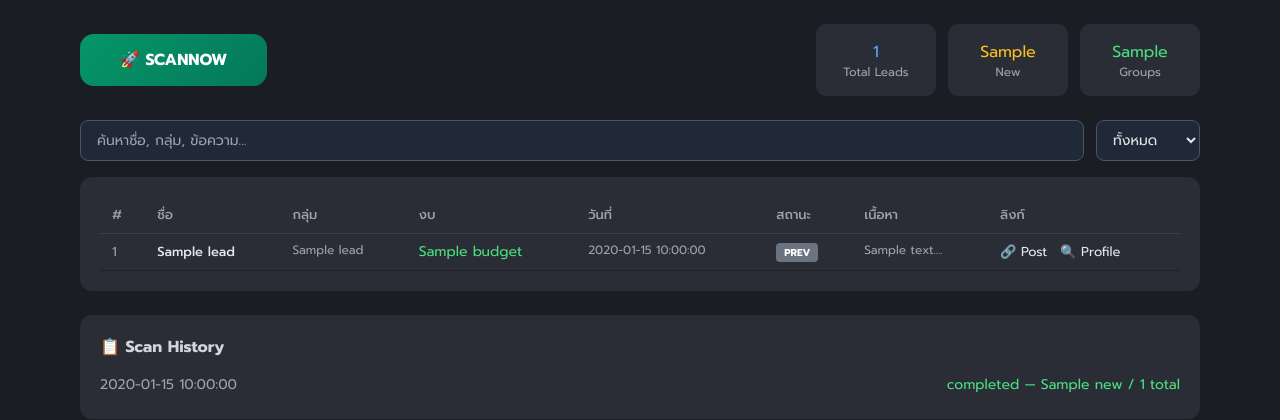
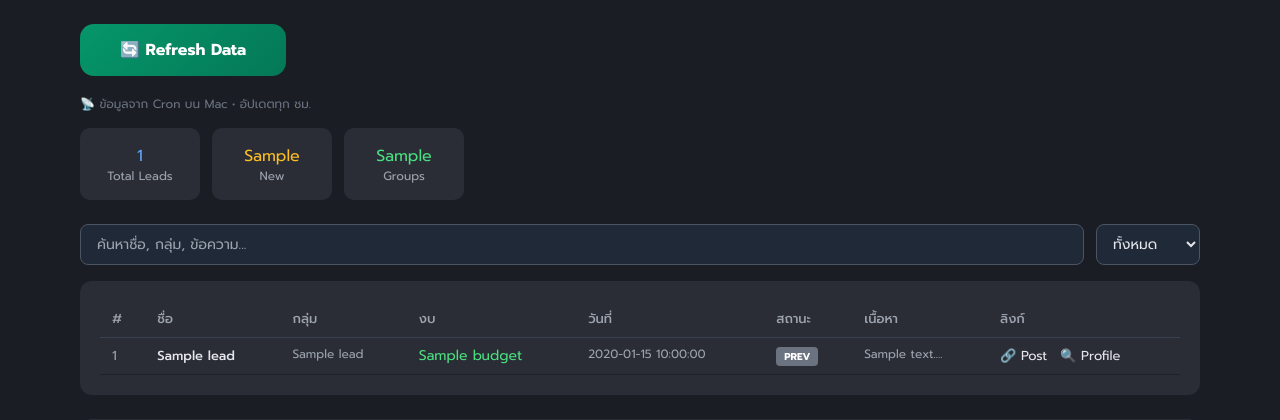
Before and after one commit to bookkoob29/scannow-web, a Python web app: template templates/dashboard.html in a window 1280 px wide. Shown: the part 53-473 px from the top of the page. Run offline with Jinja, Linux system fonts and the light colour scheme; the template is opened without the code that fills it: most values are stand-ins (such as "Sample title", 1, 10 or a date in 2020); some libraries are stand-ins or nearby versions.

Commit message:
Fix: change SCANNOW button to Refresh Data (hybrid flow)

```diff
--- a/templates/dashboard.html
+++ b/templates/dashboard.html
@@ -50,9 +50,10 @@
     <div class="max-w-6xl mx-auto px-4 py-6">
         <!-- Scan Button + Stats -->
         <div class="flex flex-wrap items-center justify-between gap-4 mb-6">
-            <button id="scan-btn" class="scan-btn" onclick="triggerScan()">
-                🚀 SCANNOW
+            <button id="scan-btn" class="scan-btn" onclick="refreshData()" title="ข้อมูลมาจาก Cron บน Mac ของคุณ — อัปเดตอัตโนมัติทุกชั่วโมง">
+                🔄 Refresh Data
             </button>
+            <div class="text-gray-500 text-xs mt-1 w-full">📡 ข้อมูลจาก Cron บน Mac • อัปเดตทุก ชม.</div>
             <div class="flex flex-wrap gap-3">
                 <div class="stat-box"><div class="stat-number text-blue-400">{{ stats.total_leads }}</div><div class="text-gray-400 text-xs">Total Leads</div></div>
                 <div class="stat-box"><div class="stat-number text-amber-400">{{ stats.new_leads }}</div><div class="text-gray-400 text-xs">New</div></div>
@@ -145,24 +146,12 @@
             setTimeout(() => t.classList.remove('show'), 3000);
         }
 
-        async function triggerScan() {
+        async function refreshData() {
             const btn = document.getElementById('scan-btn');
             btn.disabled = true; btn.classList.add('running');
-            btn.textContent = '⏳ กำลังสแกน...';
-            try {
-                const resp = await fetch('/api/scan', { method: 'POST' });
-                const data = await resp.json();
-                if (data.status === 'already_running') {
-                    showToast('❌ สแกนกำลังทำงานอยู่', 'error');
-                } else {
-                    showToast('✅ เริ่มสแกนแล้ว', 'success');
-                    pollStatus();
-                }
-            } catch (e) {
-                showToast('❌ เกิดข้อผิดพลาด', 'error');
-                btn.disabled = false; btn.classList.remove('running');
-                btn.textContent = '🚀 SCANNOW';
-            }
+            btn.textContent = '⏳ กำลังโหลด...';
+            showToast('🔄 กำลังโหลดข้อมูลล่าสุด...', 'info');
+            setTimeout(() => location.reload(), 500);
         }
 
         async function pollStatus() {
```
